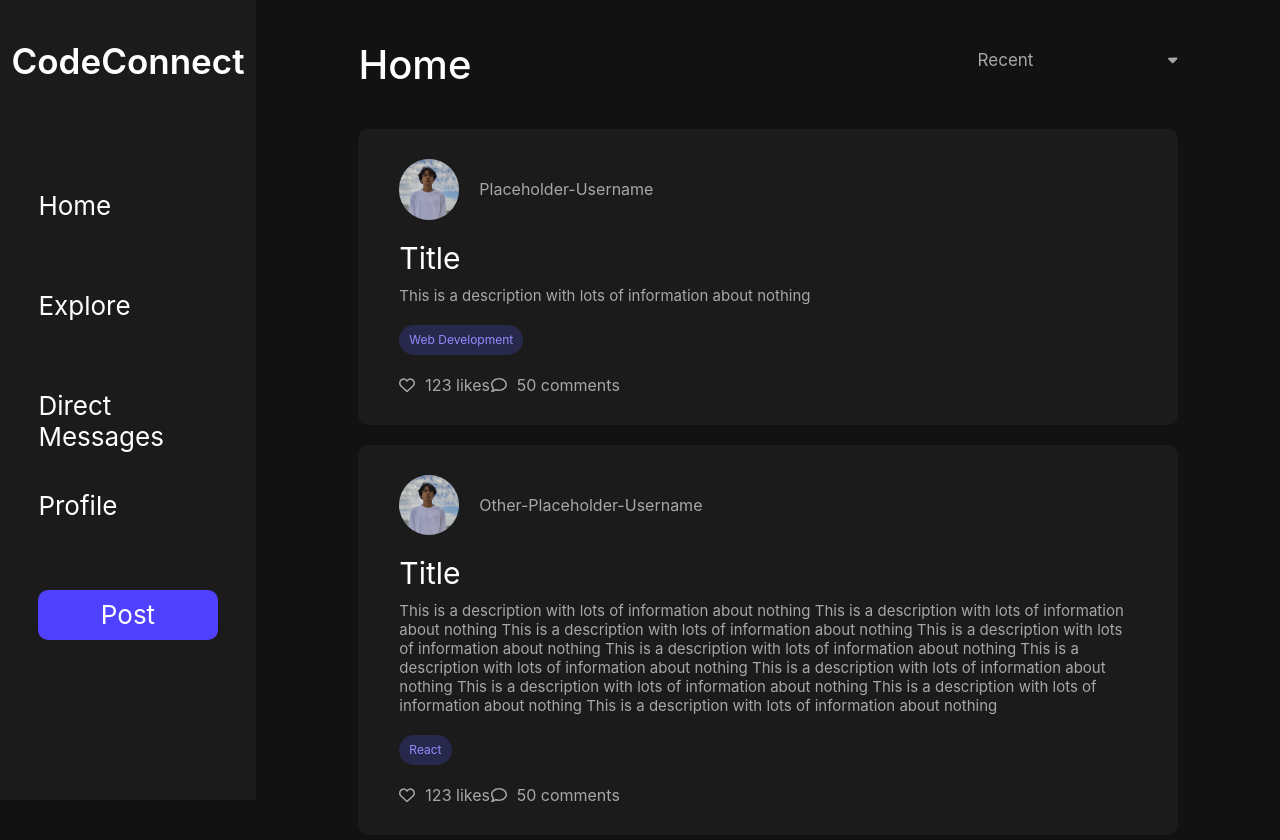
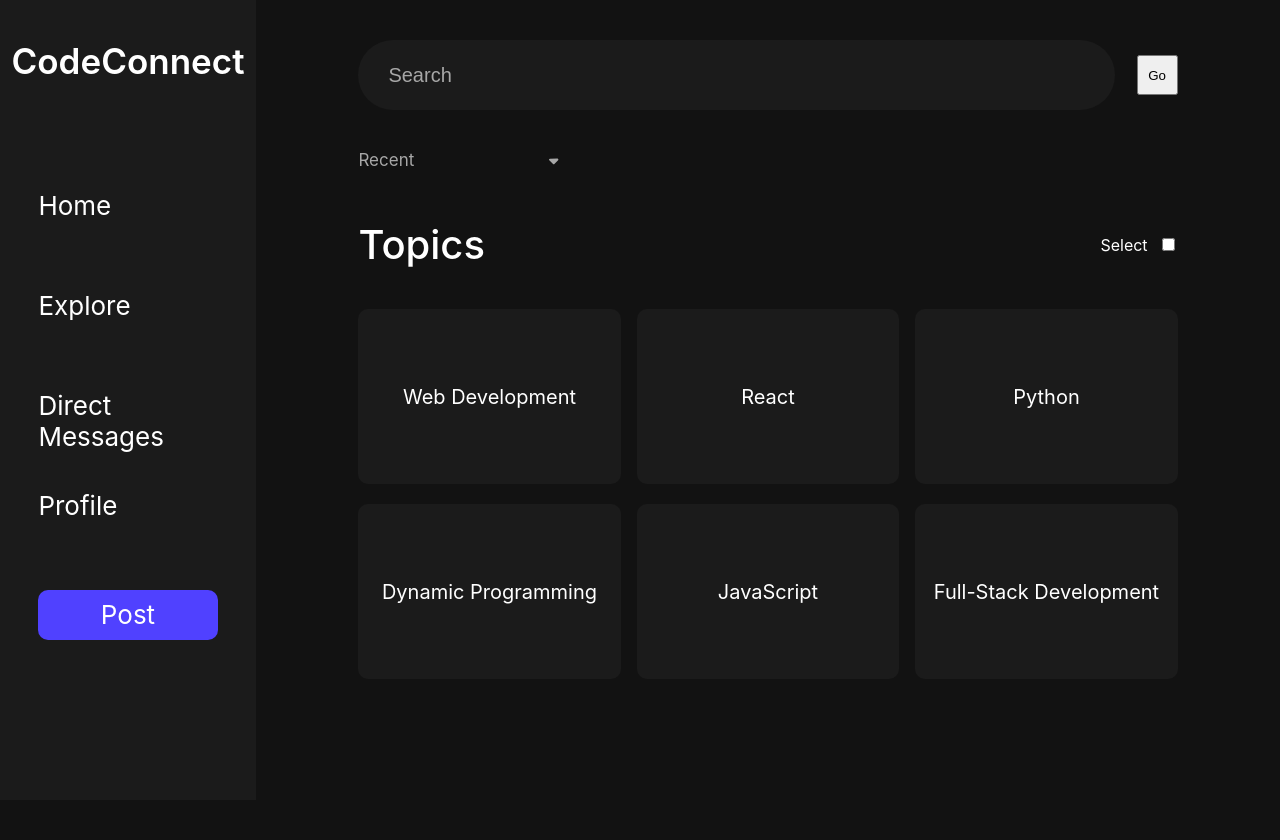
Before and after one commit to JvsonKee/CodeConnect, a React (Vite) app in the folder client/: page / in a window 1280 px wide. Shown: the top 840 px of the page. After the commit the page ends 800 px from the top, so only its background shows below. Built offline with nearby package versions, Linux system fonts and the light colour scheme.

Commit message:
started explore page

```diff
--- a/client/src/components/App.jsx
+++ b/client/src/components/App.jsx
@@ -1,3 +1,4 @@
+import ExplorePage from "./ExplorePage"
 import HomePage from "./Homepage"
 import { Container } from "./styles/Container"
 import GlobalStyles from "./styles/Global"
@@ -6,7 +7,8 @@ function App() {
   return (
     <Container>
       <GlobalStyles />
-      <HomePage />
+      {/* <HomePage /> */}
+      <ExplorePage />
     </Container>
   )
 }
--- /dev/null
+++ b/client/src/components/ExplorePage.jsx
@@ -0,0 +1,40 @@
+import Dropdown from "./Dropdown"
+import NavBar from "./NavBar"
+import SearchBar from "./SearchBar"
+import { Container } from "./styles/Container"
+import { CheckboxContainer, CheckboxLabel, ContentContainer, ExplorePageContainer, TopicsCheckbox, TopicsContainer, TopicsHeaderContainer } from "./styles/ExplorePage.styled"
+import { useState } from "react";
+import { PageHeader } from "./styles/PageHeader"
+import TopicBubble from "./TopicBubble"
+
+function ExplorePage() {
+    const [status, setStatus] =  useState('Recents')
+    return (
+        <Container>
+            <NavBar />
+            <ExplorePageContainer>
+                <ContentContainer>
+                    <SearchBar />
+                    <Dropdown setStatus={setStatus}/>
+                    <TopicsHeaderContainer>
+                        <PageHeader>Topics</PageHeader>
+                        <CheckboxContainer>
+                            <CheckboxLabel>Select</CheckboxLabel>
+                            <TopicsCheckbox type="checkbox" id="topics-checkbox"/>
+                        </CheckboxContainer>
+                    </TopicsHeaderContainer>
+                    <TopicsContainer>
+                        <TopicBubble topicName={"Web Development"}/>
+                        <TopicBubble topicName={"React"}/>
+                        <TopicBubble topicName={"Python"}/>
+                        <TopicBubble topicName={"Dynamic Programming"}/>
+                        <TopicBubble topicName={"JavaScript"}/>
+                        <TopicBubble topicName={"Full-Stack Development"}/>
+                    </TopicsContainer>
+                </ContentContainer>
+            </ExplorePageContainer>
+        </Container>
+    )
+}
+
+export default ExplorePage
--- a/client/src/components/Homepage.jsx
+++ b/client/src/components/Homepage.jsx
@@ -29,7 +29,7 @@ const user2 = {
 
 
 function HomePage() {
-    const [status, setStatus] =  useState('Recents')
+    const [status, setStatus] =  useState('Recent')
 
     return (
         <Container>
--- /dev/null
+++ b/client/src/components/SearchBar.jsx
@@ -0,0 +1,13 @@
+import { Search, SearchBarContainer, SearchButton } from "./styles/SearchBar.styled"
+
+
+function SearchBar() {
+    return (
+        <SearchBarContainer>
+            <Search input="text" placeholder="Search"/>
+            <SearchButton>Go</SearchButton>
+        </SearchBarContainer>
+    )
+}
+
+export default SearchBar
--- /dev/null
+++ b/client/src/components/TopicBubble.jsx
@@ -0,0 +1,15 @@
+import { Topic } from "./styles/TopicBubble.styled"
+import propTypes from 'prop-types'
+
+function TopicBubble( {topicName} ) {
+    return (
+        <Topic>{topicName}</Topic>
+    )
+}
+
+TopicBubble.propTypes = {
+    topicName : propTypes.string
+}
+
+
+export default TopicBubble
--- /dev/null
+++ b/client/src/components/styles/ExplorePage.styled.js
@@ -0,0 +1,46 @@
+import styled from "styled-components"
+
+export const ExplorePageContainer = styled.div`
+    display: flex;
+    justify-content: center;
+    margin-left: 20vw;
+    width: 80vw;
+    background-color: var(--black);
+`
+
+export const ContentContainer = styled.div`
+    display: flex;
+    flex-direction: column;
+    padding: 5vh 0;
+    gap: 40px;
+    width: 80%;
+`
+
+export const TopicsHeaderContainer = styled.div`
+    display: flex;
+    align-items: center;
+    justify-content: space-between;
+    width: 100%;
+`
+
+export const CheckboxContainer = styled.div`
+    display: flex;
+    align-items: center;
+    gap: 10px;
+    color: var(--white);
+`
+
+export const CheckboxLabel = styled.div`
+
+`
+
+export const TopicsCheckbox = styled.input`
+
+`
+
+export const TopicsContainer = styled.div`
+    display: flex;
+    flex-wrap: wrap;
+    gap: 20px 2%;
+    width: 100%;
+`
--- /dev/null
+++ b/client/src/components/styles/SearchBar.styled.js
@@ -0,0 +1,29 @@
+import styled from "styled-components"
+
+export const SearchBarContainer = styled.div`
+    display: flex;
+    justify-content: space-between;
+    align-items: center;
+    /* background-color: green; */
+`
+
+export const Search = styled.input`
+    width: 85%;
+    height: 70px;
+    border-radius: 50px;
+    border: 0px;
+    outline: none;
+    font-size: 20px;
+    padding: 0 30px;
+    background-color: var(--light-black);
+    color: var(--white);
+
+    &::placeholder {
+        color: var(--grey);
+    }
+`
+
+export const SearchButton = styled.button`
+    width: 5%;
+    height: 40px;
+`
--- /dev/null
+++ b/client/src/components/styles/TopicBubble.styled.js
@@ -0,0 +1,13 @@
+import styled from "styled-components"
+
+export const Topic = styled.div`
+    display: flex;
+    justify-content: center;
+    align-items: center;
+    border-radius: 10px;
+    width: 32%;
+    height: 175px;
+    background-color: var(--light-black);
+    color: var(--white);
+    font-size: 20px;
+`
```
